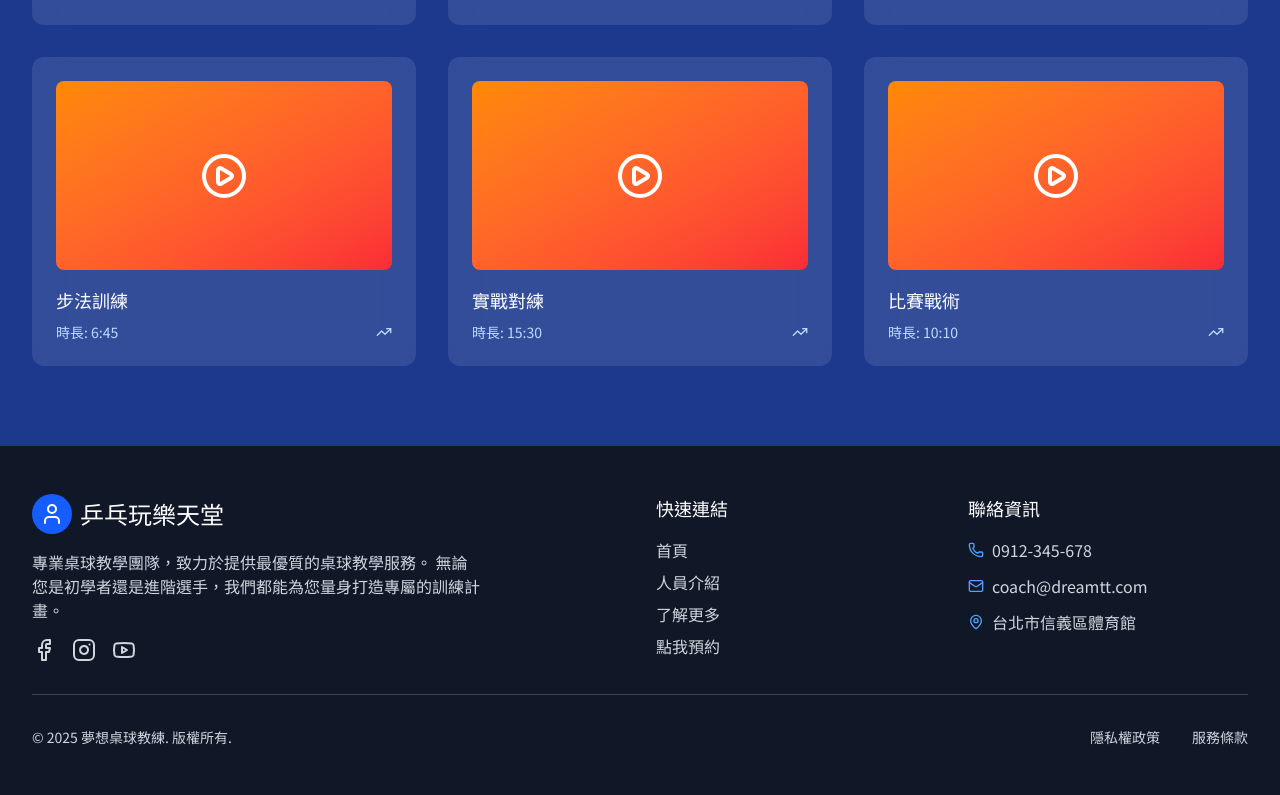
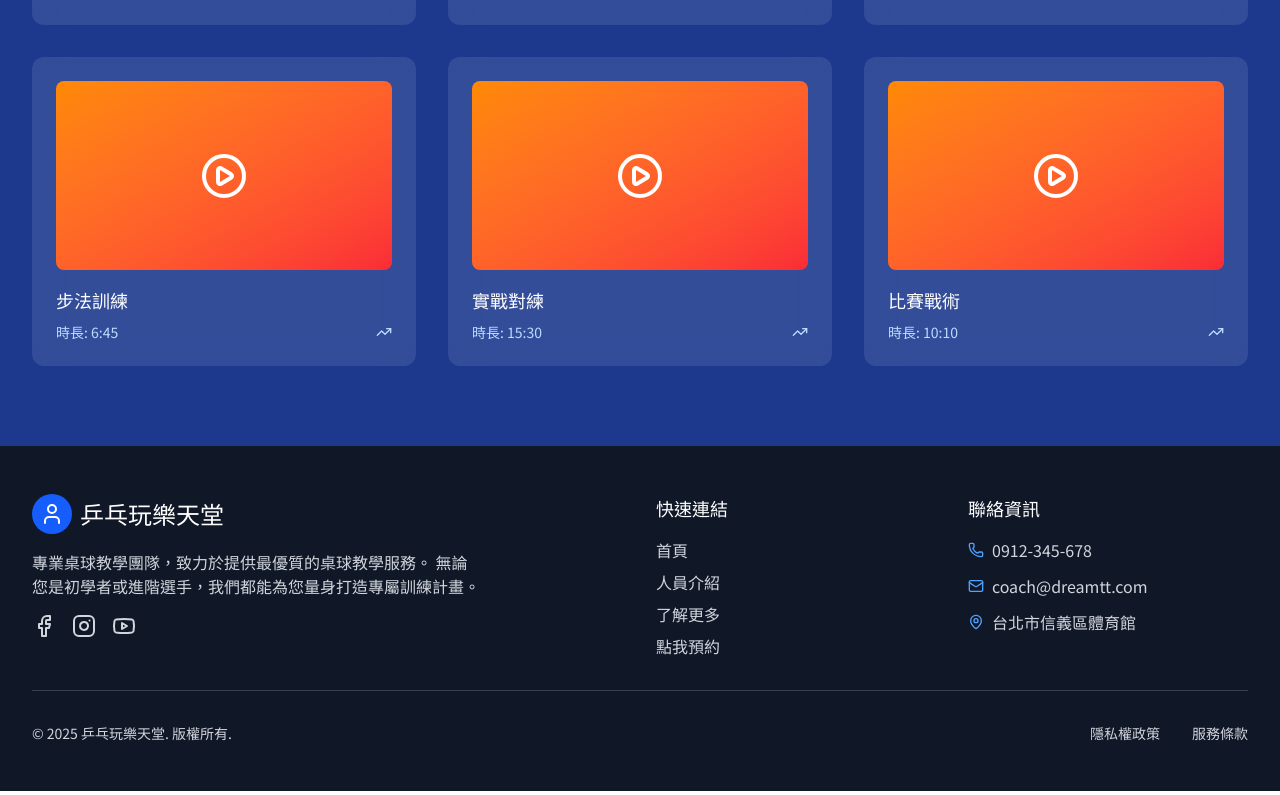
Before and after one commit to pp-dream/website, a React (Vite) app: page /website/more in a window 1280 px wide. Shown: the part 3871-4666 px from the top of the page. Built offline with nearby package versions, Linux system fonts and the light colour scheme.

Commit message:
07201154

```diff
--- a/src/components/Footer.tsx
+++ b/src/components/Footer.tsx
@@ -18,7 +18,7 @@ const Footer: React.FC = () => {
             </Link>
             <p className="text-gray-300 mb-4 max-w-md">
               專業桌球教學團隊，致力於提供最優質的桌球教學服務。
-              無論您是初學者還是進階選手，我們都能為您量身打造專屬的訓練計畫。
+              無論您是初學者或進階選手，我們都能為您量身打造專屬訓練計畫。
             </p>
             <div className="flex space-x-4">
               <a href="#" className="text-gray-300 hover:text-blue-400 transition-colors">
@@ -83,7 +83,7 @@ const Footer: React.FC = () => {
         <div className="border-t border-gray-700 mt-8 pt-8">
           <div className="flex flex-col md:flex-row justify-between items-center">
             <p className="text-gray-300 text-sm">
-              © 2025 夢想桌球教練. 版權所有.
+              © 2025 乒乓玩樂天堂. 版權所有.
             </p>
             <div className="flex space-x-6 mt-4 md:mt-0 gap-2">
               <a href="#" className="text-gray-300 hover:text-white text-sm transition-colors">
--- a/src/pages/Home.tsx
+++ b/src/pages/Home.tsx
@@ -124,7 +124,7 @@ const Home: React.FC = () => {
               為什麼選擇我們？
             </h2>
             <p className="text-xl text-gray-600 max-w-3xl mx-auto">
-              我們提供最專業的桌球教學服務，讓每位學員都能在最短時間內看到明顯進步
+              我們提供最專業有成效的教學品質，讓每位學員都能以快樂的心用最少的時間感受差異
             </p>
           </div>
           <div className="grid grid-cols-1 md:grid-cols-2 lg:grid-cols-4 gap-8">
@@ -194,7 +194,7 @@ const Home: React.FC = () => {
             準備好開始您的桌球之旅了嗎？
           </h2>
           <p className="text-xl mb-8 max-w-2xl mx-auto w-full">
-            立即預約免費試課，讓我們專業的教練為您評估並規劃最適合的學習路徑
+            立即預約課程體驗，讓我們專業的教練為您評估並規劃最適合的學習路徑
           </p>
           <div className="flex flex-col sm:flex-row gap-4 justify-center">
             <Link
@@ -202,7 +202,7 @@ const Home: React.FC = () => {
               className="bg-white text-orange-500 hover:bg-gray-100 px-8 py-4 rounded-lg font-semibold text-lg transition-colors duration-200 flex items-center justify-center space-x-2"
             >
               <CheckCircle size={20} />
-              <span>免費試課預約</span>
+              <span>課程體驗預約</span>
             </Link>
             <Link
               to="/about"
```
